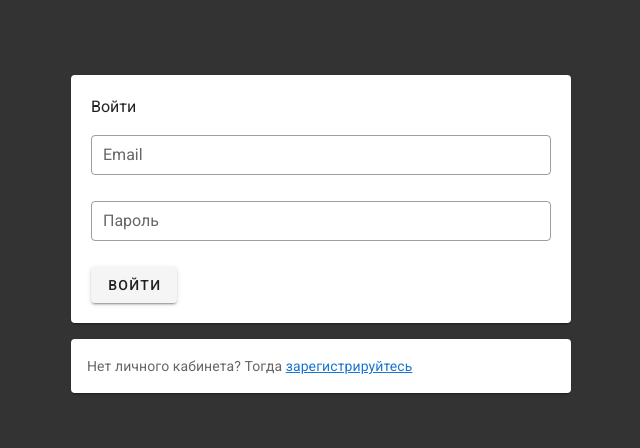
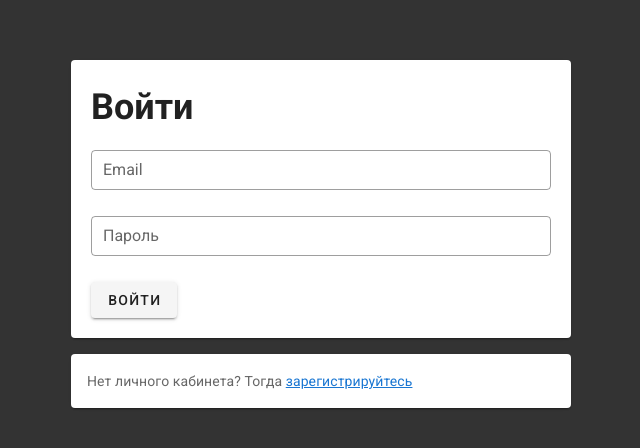
Before and after one commit to andreosoft/unum_p1_front, a Vue app: page /#/login in a window 1280 px wide. Shown: the part 166-614 px from the top of the page, without its empty margins (319-959 px from the left). Built offline with nearby package versions, Linux system fonts and the light colour scheme.

Commit message:
global class style

```diff
--- a/src/App.vue
+++ b/src/App.vue
@@ -40,7 +40,12 @@ export default {
   },
 };
 </script>
-
+<style lang="scss">
+.form__title {
+  font-size: 36px;
+  font-weight: bold;
+}
+</style>
 <style lang="scss" scoped>
 .alerts {
   position: fixed;
```
